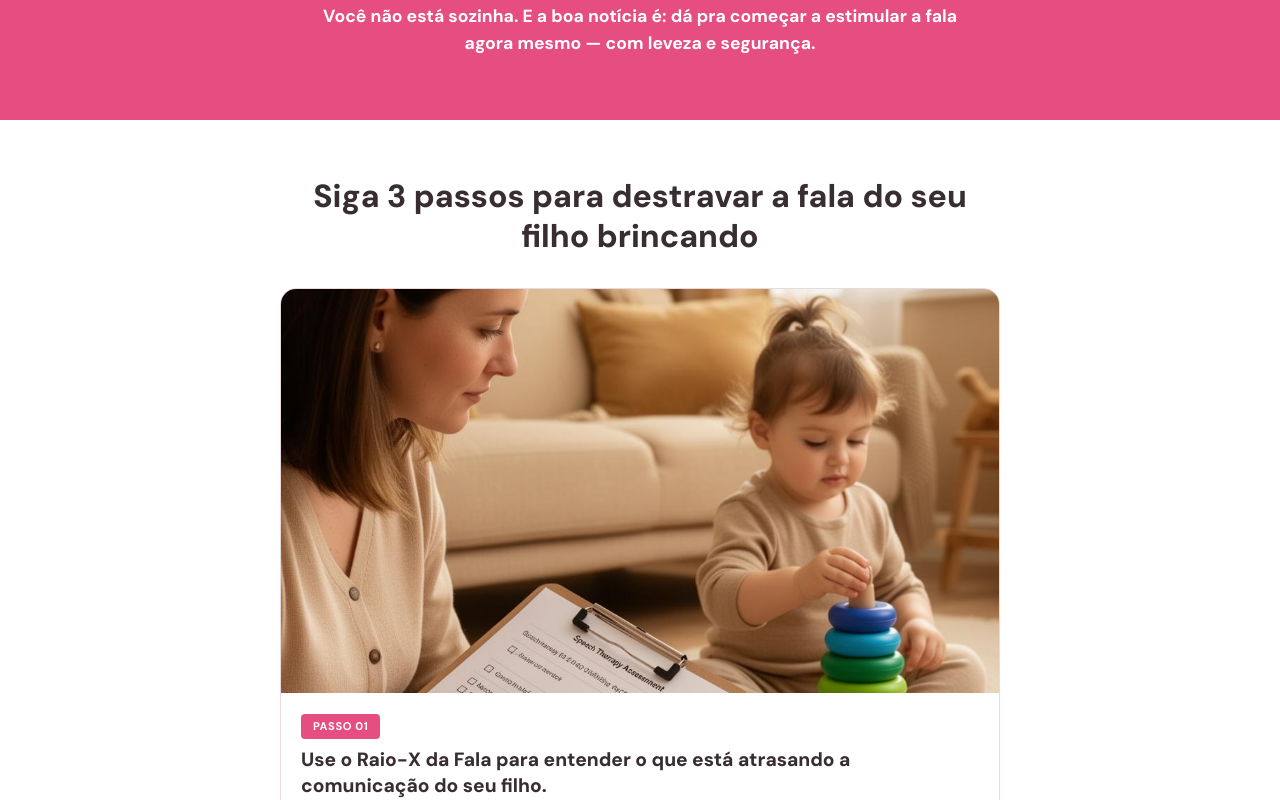
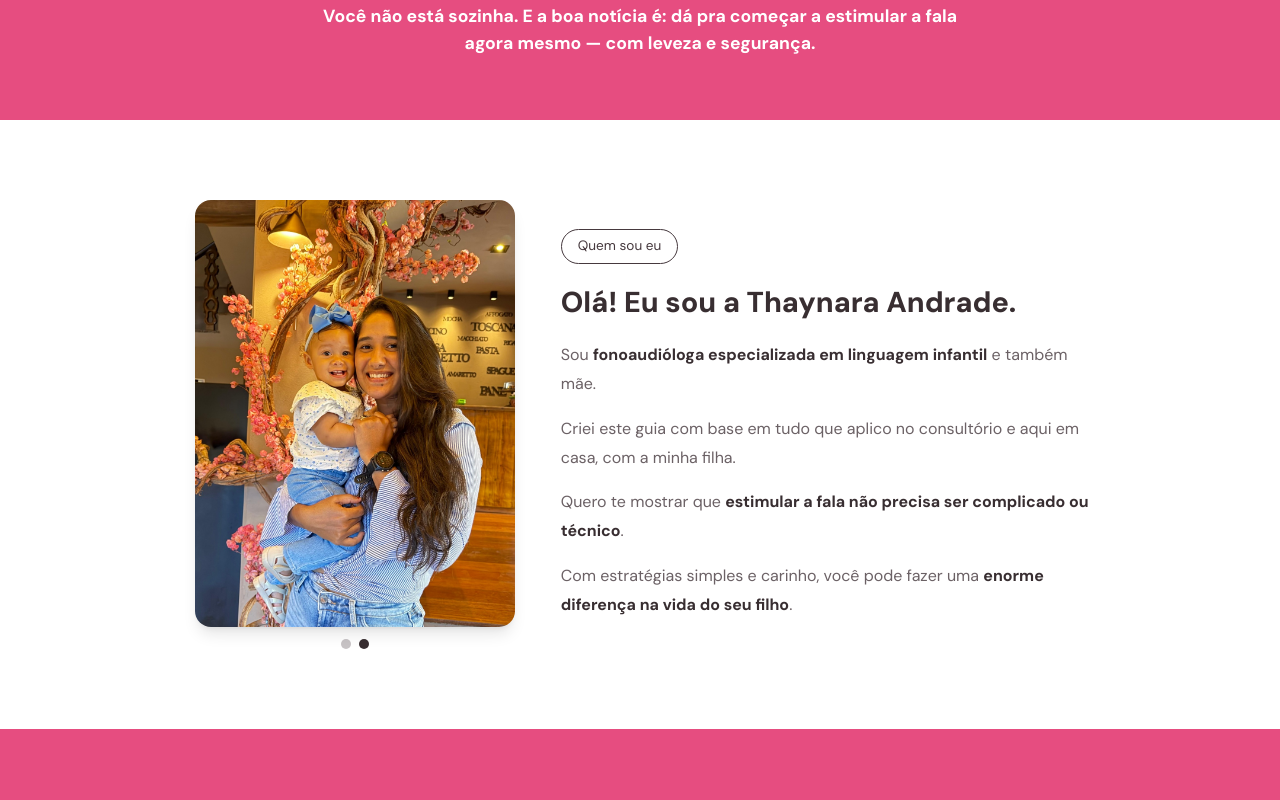
Before and after one commit to queima2m2-create/tiathayfono, a React (Vite) app: page / in a window 1280 px wide. Shown: the part 1120-1920 px from the top of the page. Built offline with nearby package versions, Linux system fonts and the light colour scheme; the HTML template or start-up script is replaced by a standard one.

Commit message:
Ajustou landing ao padrão CDI

```diff
--- a/src/pages/Index.tsx
+++ b/src/pages/Index.tsx
@@ -1,12 +1,11 @@
 import HeroSection from "@/components/landing/HeroSection";
 import ProvaRapida from "@/components/landing/ProvaRapida";
 import DorSection from "@/components/landing/DorSection";
-import ComoFunciona from "@/components/landing/ComoFunciona";
+import SobreSection from "@/components/landing/SobreSection";
 import OQueRecebe from "@/components/landing/OQueRecebe";
+import ParaQuemSection from "@/components/landing/ParaQuemSection";
 import BonusSection from "@/components/landing/BonusSection";
 import DepoimentosSection from "@/components/landing/DepoimentosSection";
-import ParaQuemSection from "@/components/landing/ParaQuemSection";
-import SobreSection from "@/components/landing/SobreSection";
 import RecapSection from "@/components/landing/RecapSection";
 import PrecoSection from "@/components/landing/PrecoSection";
 import GarantiaSection from "@/components/landing/GarantiaSection";
@@ -19,16 +18,15 @@ const Index = () => (
     <HeroSection />
     <ProvaRapida />
     <DorSection />
-    <ComoFunciona />
+    <SobreSection />
     <OQueRecebe />
+    <ParaQuemSection />
     <BonusSection />
     <DepoimentosSection />
-    <ParaQuemSection />
     <RecapSection />
     <PrecoSection />
+    <GarantiaSection />
     <FinalCTA />
-    <SobreSection />
-    <GarantiaSection />
     <FAQSection />
     <Footer />
   </main>
```
